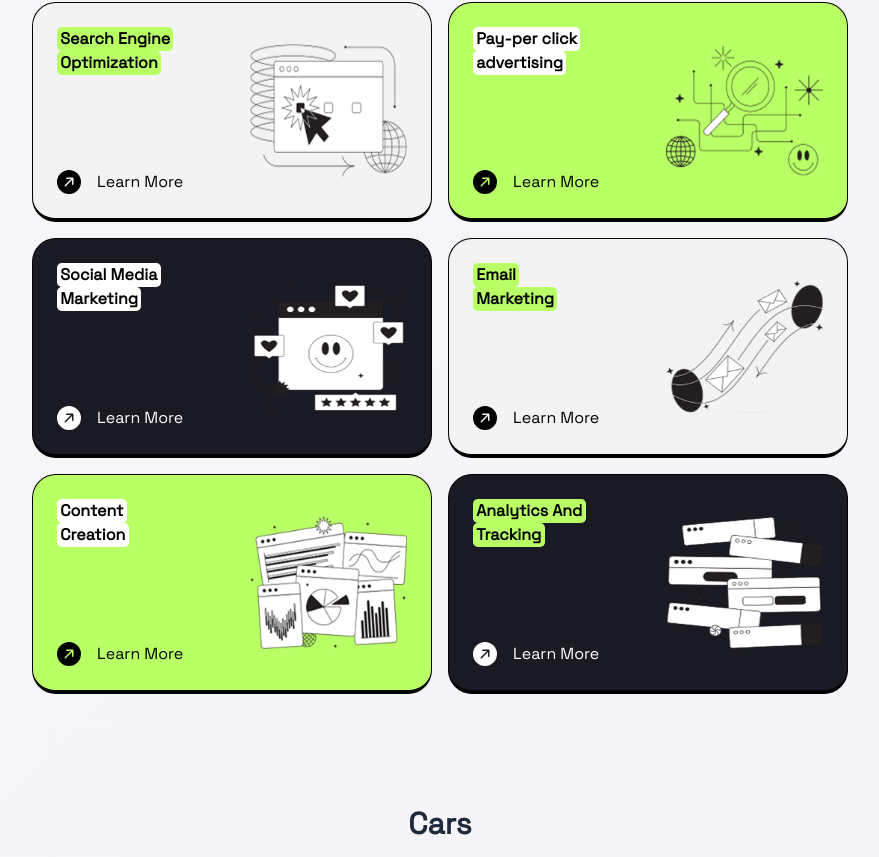
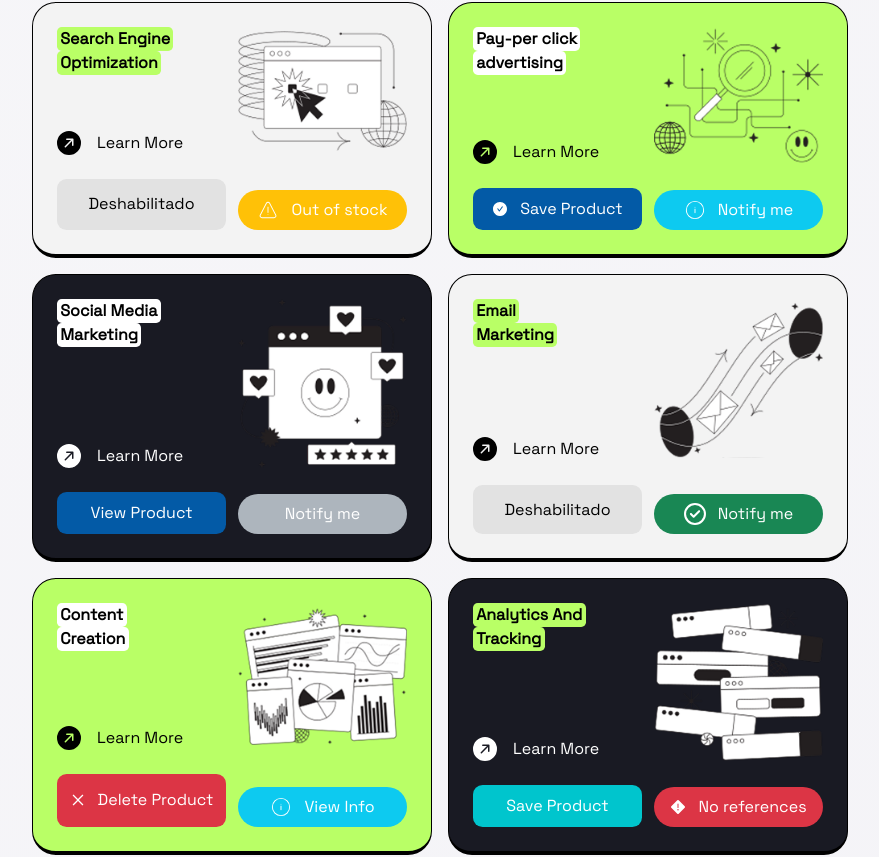
Before and after one commit to ProgramaConPid/E-commerce-practice-ts-nextjs, a Next.js app: page / in a window 1280 px wide. Shown: the part 4106-4963 px from the top of the page, without its empty margins (200-1079 px from the left). Built offline with nearby package versions, Linux system fonts and the light colour scheme.

Commit message:
Taller S3 Done (components)

```diff
--- a/package.json
+++ b/package.json
@@ -14,7 +14,8 @@
     "react": "19.1.0",
     "react-dom": "19.1.0",
     "react-icons": "^5.5.0",
-    "react-toastify": "^11.0.5"
+    "react-toastify": "^11.0.5",
+    "sweetalert2": "^11.23.0"
   },
   "devDependencies": {
     "@eslint/eslintrc": "^3",
--- /dev/null
+++ b/src/components/Badge.tsx
@@ -0,0 +1,33 @@
+import React, {JSX} from 'react'
+
+export type Status = "success" | "warning" | "info" | "error" | "neutral"
+interface BadgeProps {
+  label: string
+  status?: Status
+  icon?: JSX.Element
+  title?:string
+}
+
+export const Badge = ({label, status, icon}:BadgeProps) => {
+  const date = new Date()
+  const showAlerts = () => {
+    if (status === "success") {
+      return alert("Producto Agregado!")
+    } else if (status === "error") {
+      return alert("Error al agregar producto!")
+    } else if (status === "warning") {
+      return alert("Apresurate, Quedan pocas referencias!")
+    } else if (status === "info") {
+      return alert(`"Producto publicado la fecha", ${date}`)
+    } else {
+      return alert("No Disponible")
+    }
+  }
+
+  return (
+    <div onClick={showAlerts} className={`badge ${status} text-center text-white flex items-center gap-3 justify-center h-max self-end p-2 rounded-[1.5rem] cursor-crosshair`}>
+      {icon}
+      <span>{label}</span>
+    </div>
+  )
+}
--- /dev/null
+++ b/src/components/Button.tsx
@@ -0,0 +1,29 @@
+import React, {JSX} from "react";
+
+
+export type Variant = "primary" | "secondary" | "outline" | "danger";
+interface ButtonProps {
+  text: string;
+  variant?: Variant;
+  size?: "sm" | "md" | "lg";
+  disabled?: boolean;
+  loading?: boolean;
+  leftIcon?: JSX.Element
+  rightIcon?: JSX.Element
+  onClick?: () => void;
+}
+
+export const Button = ({ text, variant, disabled = false, onClick, leftIcon }: ButtonProps) => {
+  return (
+    <button
+      onClick={onClick}
+      className={`btn text-white text-center w-full ${
+        variant ?? "primary"
+      } p-2 border-0 rounded-[.6rem] flex items-center justify-center gap-3 cursor-pointer mt-3 ${disabled ? "disabled" : ""}`}
+      disabled={disabled}
+    >
+      {leftIcon}
+      <span>{disabled ? "Deshabilitado" : text}</span>
+    </button>
+  );
+};
--- a/src/components/Card.tsx
+++ b/src/components/Card.tsx
@@ -1,32 +1,64 @@
-import React from "react";
+import React, { JSX } from "react";
 import Image from "next/image";
 import { BsArrowUpRightCircleFill } from "react-icons/bs";
+import { Button, Variant } from "./Button";
+import { Badge, Status } from "./Badge";
 
-type AvailableColors = "white" | "green" | "dark" | "grey"
-interface ButtonProps {
-  text: string
-  secondText?: string
-  textBg: AvailableColors
-  cardBg: AvailableColors
-  imageURL: string
+type AvailableColors = "white" | "green" | "dark" | "grey";
+interface CardProps {
+  text: string;
+  secondText?: string;
+  textBg: AvailableColors;
+  cardBg: AvailableColors;
+  imageURL: string;
+  btnProps: {
+    btnText: string;
+    btnVariant?: Variant;
+    btnDisabled?: boolean;
+    leftIcon?: JSX.Element;
+    rightIcon?: JSX.Element;
+    onClick?: () => void;
+  };
+  badgeProps: {
+    label: string;
+    status?: Status;
+    icon?: JSX.Element;
+    title?: string;
+  };
 }
 
-export const Card = ({text, secondText, textBg, cardBg, imageURL}:ButtonProps) => {
+export const Card = ({
+  text,
+  secondText,
+  textBg,
+  cardBg,
+  imageURL,
+  btnProps,
+  badgeProps,
+}: CardProps) => {
   const color = cardBg === "dark" ? "white" : "black";
 
   return (
-    <div className={`card ${cardBg} w-[400px] h-[220px] p-6 rounded-[1.5rem] flex gap-3 justify-between border-[1px] border-b-4`}>
-      <div className="w-[50%] flex flex-col justify-between">
-        <h3 className={`text-black w-max flex flex-col text-[1rem] font-bold rounded-[.2rem]`}>
-          <span className={`w-max px-[.2rem] rounded-[.3rem] ${textBg}`}>{text}</span>
-          <span className={`w-max px-[.2rem] rounded-[.3rem] ${textBg}`}>{secondText}</span>
+    <div
+      className={`card ${cardBg} w-[400px] p-6 rounded-[1.5rem] grid grid-cols-2 gap-3 justify-between border-[1px] border-b-4`}
+    >
+      <div className="flex flex-col justify-between">
+        <h3
+          className={`text-black w-max flex flex-col text-[1rem] font-bold rounded-[.2rem]`}
+        >
+          <span className={`w-max px-[.2rem] rounded-[.3rem] ${textBg}`}>
+            {text}
+          </span>
+          <span className={`w-max px-[.2rem] rounded-[.3rem] ${textBg}`}>
+            {secondText}
+          </span>
         </h3>
         <button className="flex gap-4 items-center cursor-pointer">
           <BsArrowUpRightCircleFill className={`text-${color} text-2xl`} />
           <span className={`text-${color}`}>Learn More</span>
         </button>
       </div>
-      <div className="w-[45%] h-[80%] my-auto">
+      <div className="my-auto">
         <Image
           src={imageURL}
           width={100}
@@ -36,6 +68,14 @@ export const Card = ({text, secondText, textBg, cardBg, imageURL}:ButtonProps) =
           objectFit="cover"
         />
       </div>
+      <Button
+        text={btnProps.btnText}
+        variant={btnProps.btnVariant}
+        disabled={btnProps.btnDisabled}
+        onClick={btnProps.onClick}
+        leftIcon={btnProps.leftIcon}
+      />
+      <Badge label={badgeProps.label} status={badgeProps.status} icon={badgeProps.icon} />
     </div>
   );
 };
--- a/src/helpers/utils.ts
+++ b/src/helpers/utils.ts
@@ -1,5 +1,6 @@
 import { Product, User, Car, UserRegistered } from "@/interfaces/main";
 import { toast } from "react-toastify";
+import Swal from "sweetalert2";
 
 // Array od Cars
 export const arrayCars: Car[] = [
@@ -405,3 +406,47 @@ export const handleNotification = (text: string, type: notification, closeTime?:
       break;
   }
 };
+
+// Custom Alerts
+export const showErrorAlert = () => {
+  Swal.fire({
+    title: 'Error!',
+    text: 'Do you want to continue',
+    icon: 'error',
+    confirmButtonText: 'Cool'
+  })
+}
+
+export const showSuccessAlert = () => {
+  Swal.fire({
+    title: 'Success!',
+    text: 'Product saved successfully',
+    icon: 'success',
+    confirmButtonText: 'Okay'
+  })
+}
+
+export const showInfoAlert = () => {
+  Swal.fire({
+    title: "The Internet?",
+    text: "That thing is still around?",
+    icon: "question"
+  });
+}
+
+export const showConfirmAlert = () => {
+  Swal.fire({
+    title: "Do you want to save the changes?",
+    showDenyButton: true,
+    showCancelButton: true,
+    confirmButtonText: "Save",
+    denyButtonText: `Don't save`
+  }).then((result) => {
+    /* Read more about isConfirmed, isDenied below */
+    if (result.isConfirmed) {
+      Swal.fire("Saved!", "", "success");
+    } else if (result.isDenied) {
+      Swal.fire("Changes are not saved", "", "info");
+    }
+  });
+}
--- a/src/pages/index.tsx
+++ b/src/pages/index.tsx
@@ -2,7 +2,15 @@
 // import { useState } from "react";
 
 // Import utility functions and data arrays from helpers
-import { arrayProducts, arrayUsers, handleNotification } from "@/helpers/utils";
+import {
+  arrayProducts,
+  arrayUsers,
+  handleNotification,
+  showConfirmAlert,
+  showErrorAlert,
+  showInfoAlert,
+  showSuccessAlert,
+} from "@/helpers/utils";
 
 // Import Next.js Image component for optimized image rendering
 import Image from "next/image";
@@ -16,6 +24,10 @@ import Login from "@/components/Login";
 
 // Import toast notification container for displaying notifications
 import { ToastContainer } from "react-toastify";
+import { AiFillCheckCircle, AiOutlineClose } from "react-icons/ai";
+import { CiCircleInfo, CiWarning } from "react-icons/ci";
+import { FaRegCircleCheck } from "react-icons/fa6";
+import { PiWarningDiamondFill } from "react-icons/pi";
 
 // Import custom Card component for displaying service cards
 import { Card } from "@/components/Card";
@@ -30,23 +42,34 @@ export default function Home() {
 
   // Function to display error notification
   const errorNotification = () => {
-    handleNotification("Error, no fue posible acceder al perfil", "error", 6000)
-  }
+    handleNotification(
+      "Error, no fue posible acceder al perfil",
+      "error",
+      6000
+    );
+  };
 
   // Function to display success notification
   const successNotification = () => {
-    handleNotification("Perfil actualizado con exito!", "success", 4000)
-  }
+    handleNotification("Perfil actualizado con exito!", "success", 4000);
+  };
 
   // Function to display warning notification
   const warningNotification = () => {
-    handleNotification("Cuidado!, Se estan agotando los productos", "warning", 6000)
-  }
+    handleNotification(
+      "Cuidado!, Se estan agotando los productos",
+      "warning",
+      6000
+    );
+  };
 
   // Function to display info notification
   const infoNotification = () => {
-    handleNotification("Tienes mensajes sin leer en tu bandeja de entrada", "info")
-  }
+    handleNotification(
+      "Tienes mensajes sin leer en tu bandeja de entrada",
+      "info"
+    );
+  };
 
   return (
     // Main container div for the entire page
@@ -59,16 +82,36 @@ export default function Home() {
         {/* Notification testing buttons section */}
         <div className="my-6 flex gap-4 mx-auto">
           {/* Button to trigger error notification */}
-          <button onClick={errorNotification} className="bg-red-600 text-white p-3 rounded-[.4rem] cursor-pointer">Error Notification</button>
+          <button
+            onClick={errorNotification}
+            className="bg-red-600 text-white p-3 rounded-[.4rem] cursor-pointer"
+          >
+            Error Notification
+          </button>
 
           {/* Button to trigger success notification */}
-          <button onClick={successNotification} className="bg-green-600 text-white p-3 rounded-[.4rem] cursor-pointer">Success Notification</button>
+          <button
+            onClick={successNotification}
+            className="bg-green-600 text-white p-3 rounded-[.4rem] cursor-pointer"
+          >
+            Success Notification
+          </button>
 
           {/* Button to trigger warning notification */}
-          <button onClick={warningNotification} className="bg-orange-600 text-white p-3 rounded-[.4rem] cursor-pointer">Warning Notification</button>
+          <button
+            onClick={warningNotification}
+            className="bg-orange-600 text-white p-3 rounded-[.4rem] cursor-pointer"
+          >
+            Warning Notification
+          </button>
 
           {/* Button to trigger info notification */}
-          <button onClick={infoNotification} className="bg-violet-600 text-white p-3 rounded-[.4rem] cursor-pointer">Info Notification</button>
+          <button
+            onClick={infoNotification}
+            className="bg-violet-600 text-white p-3 rounded-[.4rem] cursor-pointer"
+          >
+            Info Notification
+          </button>
         </div>
 
         {/* Toast container for displaying notifications */}
@@ -184,7 +227,7 @@ export default function Home() {
                   // Individual user card container
                   <div
                     key={user.name}
-                    className="user__box lg:w-[300px] w-[250px] bg-white shadow-md rounded-lg p-6 border border-gray-200 hover:shadow-lg hover:-translate-y-1 transition duration-300"
+                    className="user__box lg:w-[300px] w-[220px] bg-white shadow-md rounded-lg p-6 border border-gray-200 hover:shadow-lg hover:-translate-y-1 transition duration-300"
                   >
                     {/* User name */}
                     <h3 className="user__box--name text-lg font-semibold text-indigo-600 mb-2">
@@ -216,25 +259,91 @@ export default function Home() {
           </div>
         </div>
 
+        {/* COMPONENT CARD #1 */}
         {/* Services cards section */}
         <div className="container__cards my-[3rem] mx-auto grid grid-cols-2 gap-4">
           {/* Search Engine Optimization card */}
-          <Card text={"Search Engine"} secondText={"Optimization"} textBg={"green"} cardBg={"grey"} imageURL={"/image-1.png"}   />
+          <Card
+            text={"Search Engine"}
+            secondText={"Optimization"}
+            textBg={"green"}
+            cardBg={"grey"}
+            imageURL={"/image-1.png"}
+            btnProps={{
+              btnText: "Info Product",
+              btnVariant: "secondary",
+              btnDisabled: true,
+            }}
+            badgeProps={{label: "Out of stock", status: "warning", icon: <CiWarning className="text-[22px]" />}}
+          />
 
           {/* Pay-per-click advertising card */}
-          <Card text={"Pay-per click "} secondText={"advertising"} textBg={"white"} cardBg={"green"} imageURL={"/image-2.png"} />
+          <Card
+            text={"Pay-per click "}
+            secondText={"advertising"}
+            textBg={"white"}
+            cardBg={"green"}
+            imageURL={"/image-2.png"}
+            btnProps={{ btnText: "Save Product", onClick: showConfirmAlert, leftIcon: <AiFillCheckCircle /> }}
+            badgeProps={{label: "Notify me", status: "info", icon: <CiCircleInfo className="text-[22px]" />}}
+          />
 
           {/* Social Media Marketing card */}
-          <Card text={"Social Media"} secondText={"Marketing"} textBg={"white"} cardBg={"dark"} imageURL={"/image-3.png"}  />
+          <Card
+            text={"Social Media"}
+            secondText={"Marketing"}
+            textBg={"white"}
+            cardBg={"dark"}
+            imageURL={"/image-3.png"}
+            btnProps={{ btnText: "View Product", onClick: showInfoAlert }}
+            badgeProps={{label: "Notify me", status: "neutral"}}
+          />
 
           {/* Email Marketing card */}
-          <Card text={"Email"} secondText={"Marketing"} textBg={"green"} cardBg={"grey"} imageURL={"/image-6.png"}  />
+          <Card
+            text={"Email"}
+            secondText={"Marketing"}
+            textBg={"green"}
+            cardBg={"grey"}
+            imageURL={"/image-6.png"}
+            btnProps={{
+              btnText: "Save Product",
+              btnVariant: "danger",
+              btnDisabled: true,
+            }}
+            badgeProps={{label: "Notify me", status: "success", icon: <FaRegCircleCheck className="text-[22px]" />}}
+          />
 
           {/* Content Creation card */}
-          <Card text={"Content"} secondText={"Creation"} textBg={"white"} cardBg={"green"} imageURL={"/image-5.png"} />
+          <Card
+            text={"Content"}
+            secondText={"Creation"}
+            textBg={"white"}
+            cardBg={"green"}
+            imageURL={"/image-5.png"}
+            btnProps={{
+              btnText: "Delete Product",
+              btnVariant: "danger",
+              onClick: showErrorAlert,
+              leftIcon: <AiOutlineClose />
+            }}
+            badgeProps={{label: "View Info", status: "info", icon: <CiCircleInfo className="text-[22px]" />}}
+          />
 
           {/* Analytics and Tracking card */}
-          <Card text={"Analytics And"} secondText={"Tracking"} textBg={"green"} cardBg={"dark"} imageURL={"/image-4.png"}  />
+          <Card
+            text={"Analytics And"}
+            secondText={"Tracking"}
+            textBg={"green"}
+            cardBg={"dark"}
+            imageURL={"/image-4.png"}
+            btnProps={{
+              btnText: "Save Product",
+              btnVariant: "secondary",
+              onClick: showSuccessAlert,
+            }}
+            badgeProps={{label: "No references", status: "error", icon: <PiWarningDiamondFill />}}
+          />
         </div>
 
         {/* Additional components */}
@@ -246,5 +355,5 @@ export default function Home() {
       {/* Footer component */}
       <Footer />
     </div>
-  )
+  );
 }
--- /dev/null
+++ b/src/styles/components/badge.css
@@ -0,0 +1,20 @@
+/* Badge Styles */
+.success {
+  background-color: #198754;
+}
+
+.warning {
+  background-color: #ffc107;
+}
+
+.error {
+  background-color: #dc3545;
+}
+
+.info {
+  background-color: #0dcaf0;
+}
+
+.neutral {
+  background-color: #adb5bd;
+}
--- /dev/null
+++ b/src/styles/components/button.css
@@ -0,0 +1,52 @@
+/* Button Styles */
+.btn {
+  transition: 500ms ease all;
+  border: 1px solid transparent;
+}
+
+.btn:hover {
+  background: white;
+}
+
+.primary {
+  background-color: #035AA6;
+}
+
+.primary:hover {
+  color: #035AA6;
+  border: 1px solid #035AA6;
+}
+
+.secondary {
+  background-color: #00c5cd;
+}
+
+.secondary:hover {
+  color: #00c5cd;
+  border: 1px solid #00c5cd;
+}
+
+.outline {
+  background-color: #f925f9;
+}
+
+.outline:hover {
+  color: #f925f9;
+  border: 1px solid #f925f9;
+}
+
+.danger {
+  background-color: #DC3545;
+}
+
+.danger:hover {
+  color: #DC3545;
+  border: 1px solid #DC3545;
+}
+
+.disabled {
+  cursor: default;
+  background-color: rgba(224, 224, 224, 0.897);
+  pointer-events: none;
+  color: black;
+}
--- a/src/styles/globals.css
+++ b/src/styles/globals.css
@@ -1,4 +1,6 @@
 @import "tailwindcss";
+@import "./components/button.css";
+@import "./components/badge.css";
 
 :root {
   --background: #ffffff;
```
Also changed, not shown: 1 other file (tests, documents, lock files or other folders).
